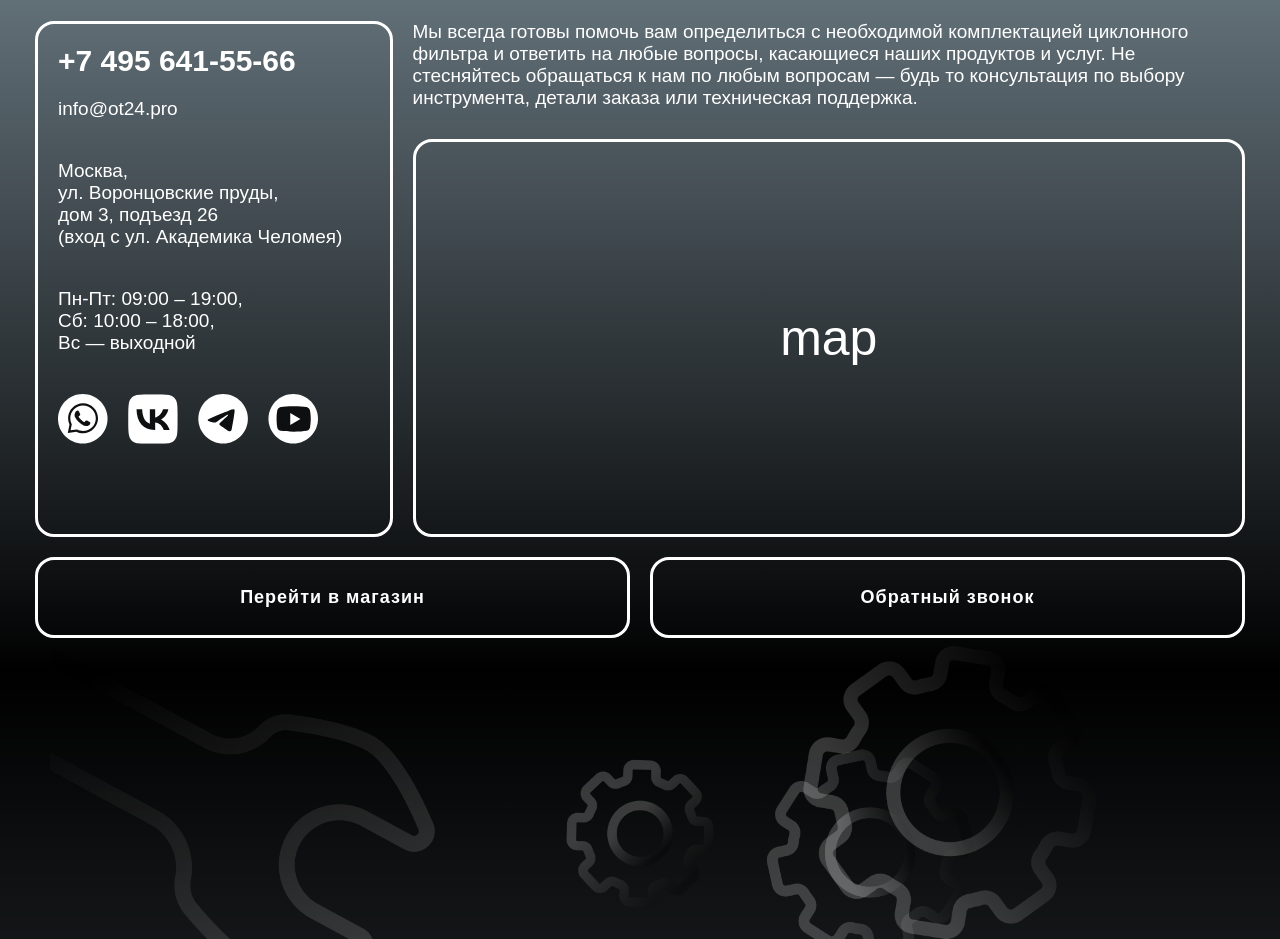
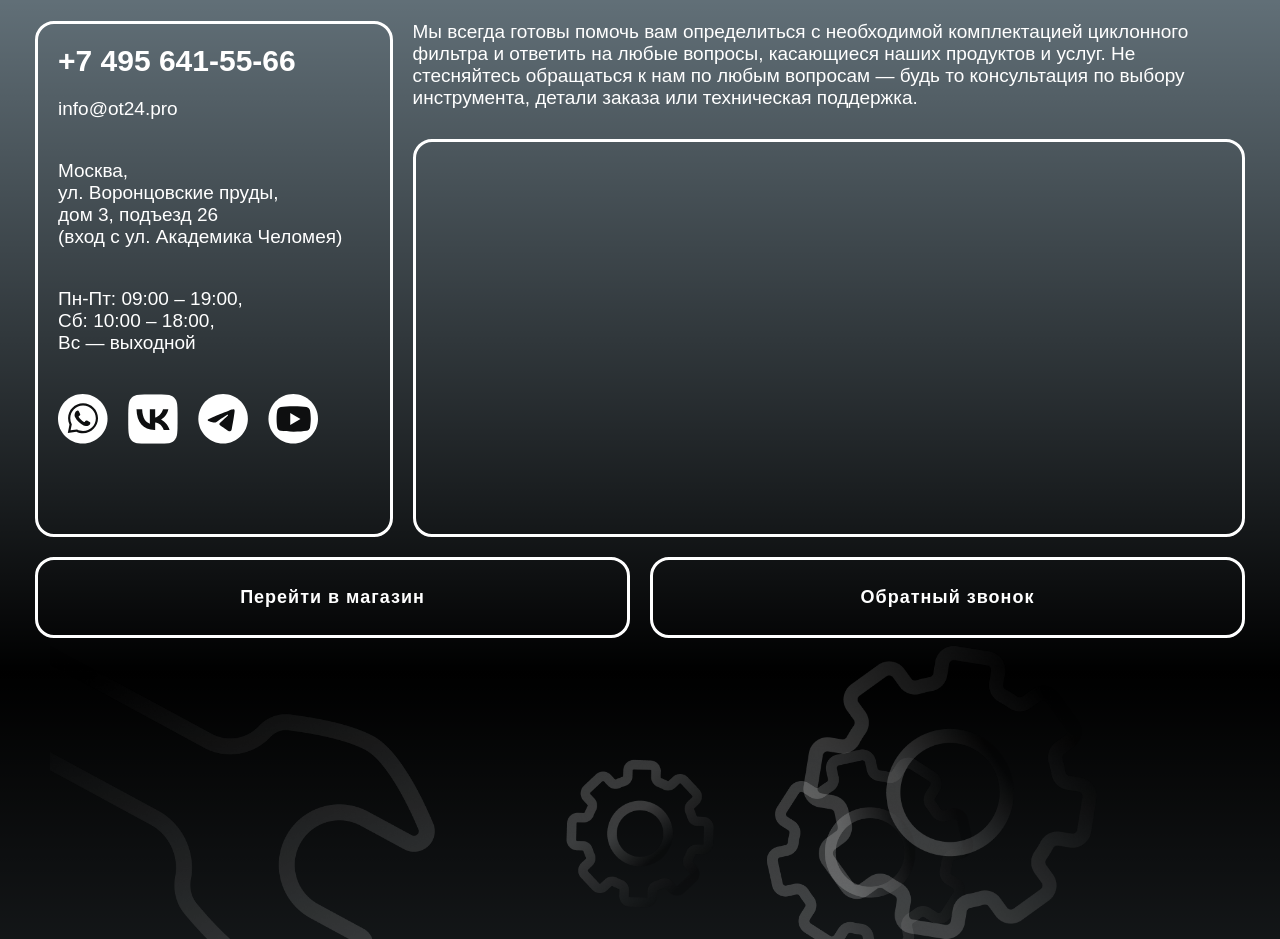
Before and after one commit to myrahkis/cyclone-landing-page, a Vue app: page / in a window 1280 px wide. Shown: the part 10700-11639 px from the top of the page. Built offline with nearby package versions, Linux system fonts and the light colour scheme.

Commit message:
added yandex map to contacts section

```diff
--- a/src/components/ContactsSection.vue
+++ b/src/components/ContactsSection.vue
@@ -36,7 +36,14 @@ import SocialsIcons from './SocialsIcons.vue'
           нам по любым вопросам — будь то консультация по выбору инструмента, детали заказа или
           техническая поддержка.
         </p>
-        <div class="map">map</div>
+        <div class="map">
+          <iframe
+            src="https://yandex.ru/map-widget/v1/?um=constructor%3A251189b0d152a15f05ac87119644b8e58fe04752b0c72ff8a62ee92c3c7d9ff6&amp;source=constructor"
+            width="100%"
+            height="100%"
+            frameborder="0"
+          ></iframe>
+        </div>
       </div>
     </div>
     <div class="btns-wrapper">
@@ -78,6 +85,7 @@ import SocialsIcons from './SocialsIcons.vue'
   width: 70%;
 }
 .map {
+  overflow: hidden;
   flex-grow: 1;
   border: 3px solid white;
   border-radius: 1.9rem;
```
